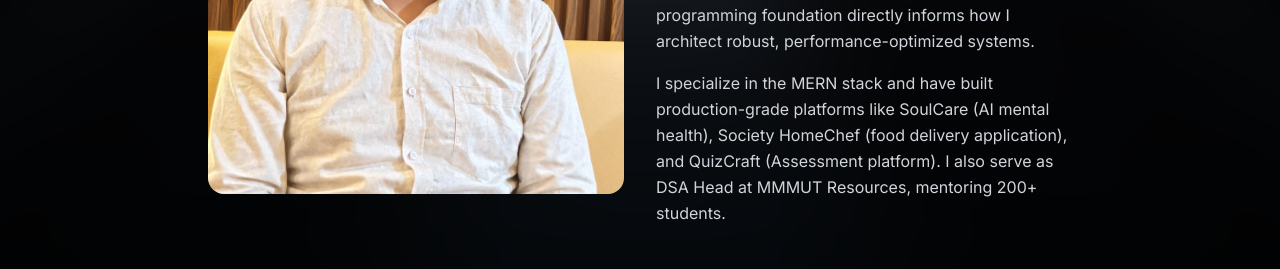
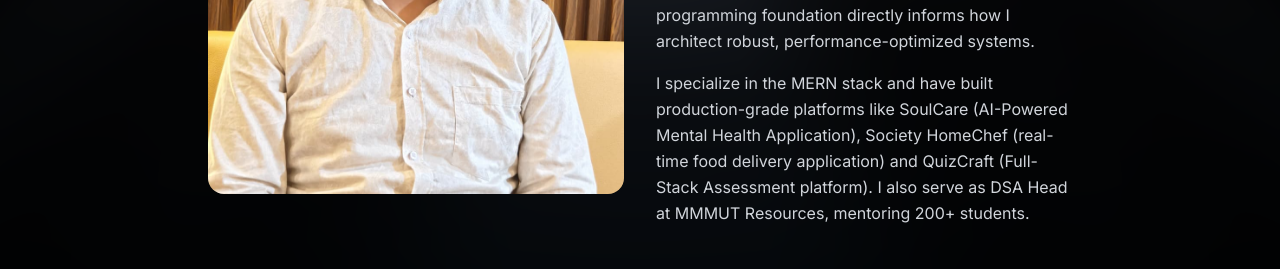
Before and after one commit to riteshpandey9450/ritesh-portfolio, a React (Vite) app in the folder client/: page /about in a window 1280 px wide. Shown: the part 374-643 px from the top of the page. Built offline with nearby package versions, Linux system fonts and the light colour scheme; no server answers.

Commit message:
Revise project descriptions in About.jsx

```diff
--- a/client/src/pages/About.jsx
+++ b/client/src/pages/About.jsx
@@ -77,8 +77,8 @@ const About = () => {
             </p>
             <p className="text-gray-300 leading-relaxed">
               I specialize in the MERN stack and have built production-grade
-              platforms like SoulCare (AI mental health), Society HomeChef (food
-              delivery application), and QuizCraft (Assessment platform). I also serve as DSA Head at MMMUT
+              platforms like SoulCare (AI-Powered Mental Health Application), Society HomeChef (real-time food
+              delivery application) and QuizCraft (Full-Stack Assessment platform). I also serve as DSA Head at MMMUT
               Resources, mentoring 200+ students.
             </p>
           </div>
```
